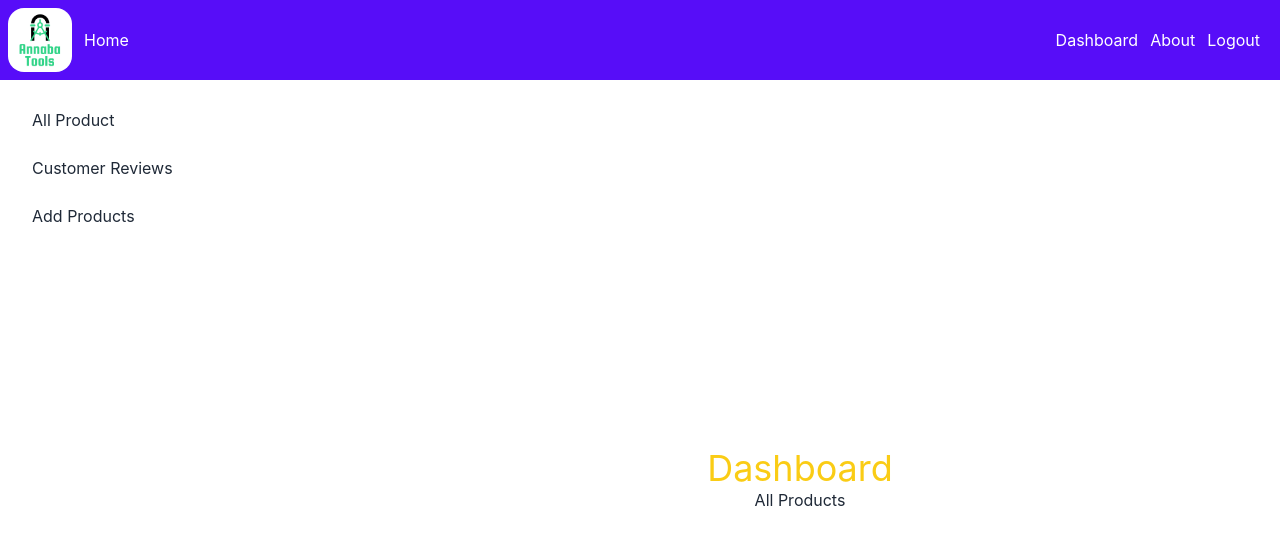
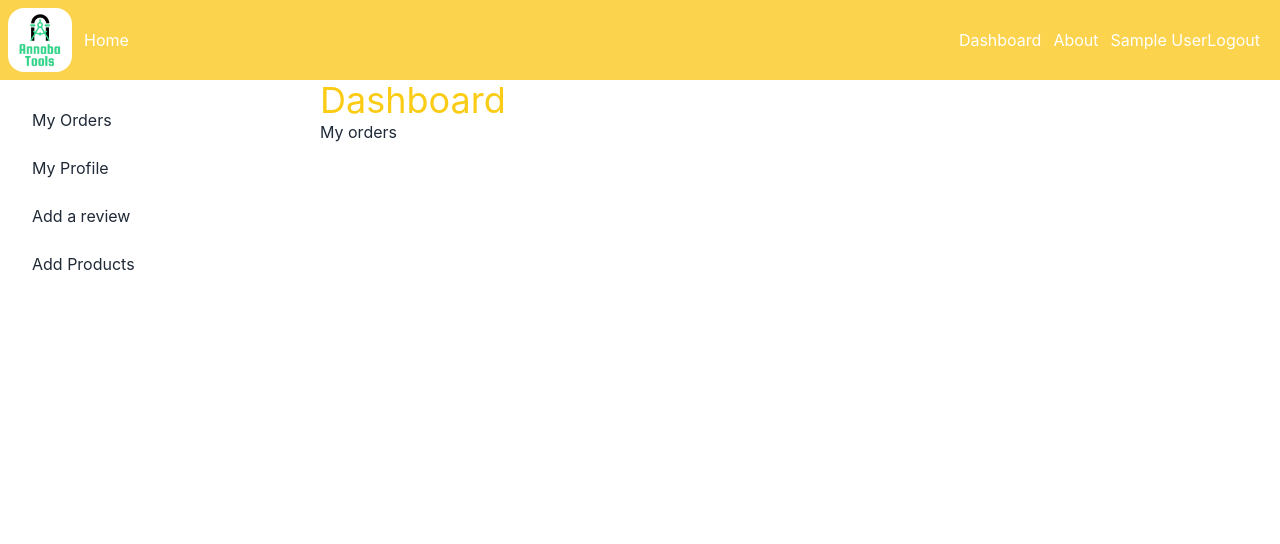
Before and after one commit to AdanAnnaba/assignment12, a React (Create React App) app: page /dashboard in a window 1280 px wide. Shown: the top 544 px of the page. Built offline with nearby package versions, Linux system fonts and the light colour scheme; no server answers; sample sign-in values are in the browser's storage.

Commit message:
add toast

```diff
--- a/package.json
+++ b/package.json
@@ -15,6 +15,7 @@
     "react-hook-form": "^7.31.2",
     "react-router-dom": "^6.3.0",
     "react-scripts": "5.0.1",
+    "react-toastify": "^9.0.1",
     "web-vitals": "^2.1.4"
   },
   "scripts": {
--- a/src/App.js
+++ b/src/App.js
@@ -1,5 +1,7 @@
 import { Routes , Route} from 'react-router-dom';
 import './App.css';
+import { ToastContainer } from 'react-toastify';
+import 'react-toastify/dist/ReactToastify.css';
 import About from './Pages/About/About';
 import AddProduct from './Pages/AddProduct/AddProduct';
 import Dashboard from './Pages/Home/Dashboard';
@@ -11,6 +13,7 @@ import SignUp from './Pages/Home/SignUp';
 import ReqAuth from './Pages/Home/ReqAuth';
 import Reviews from './Pages/Home/Reviews';
 import Purchase from './Pages/Home/Purchase';
+import Profile from './Pages/Home/Profile';
 
 function App() {
   return (
@@ -25,10 +28,13 @@ function App() {
         <Route path='/dashboard' element={<ReqAuth><Dashboard></Dashboard></ReqAuth>}>
           <Route index element={<AllProducts></AllProducts>}></Route>
           <Route path='reviews' element={<Reviews></Reviews>}></Route>
+          <Route path='profile' element={<Profile></Profile>}></Route>
           <Route path='addproduct' element={<AddProduct></AddProduct>}></Route>
         </Route>
       </Routes>
+      <ToastContainer></ToastContainer>
     </div>
+
   );
 }
 
--- a/src/Pages/Home/AllProducts.js
+++ b/src/Pages/Home/AllProducts.js
@@ -3,7 +3,7 @@ import React from 'react';
 const AllProducts = () => {
     return (
         <div>
-            <h1>All Products</h1>
+            <h1>My orders</h1>
         </div>
     );
 };
--- a/src/Pages/Home/Card.js
+++ b/src/Pages/Home/Card.js
@@ -12,7 +12,7 @@ const Card = ({product, setSingle}) => {
     <p>If a dog chews shoes whose shoes does he choose?</p>
     <div class="card-actions justify-center">
     <button class="btn btn-primary w-96"  onClick={()=>setSingle(product)}>Done</button>
-    <Link to='/purchase' onClick={()=>setSingle(product.product)} class="btn btn-primary w-96">Purchase</Link>
+    <Link to='/purchase' onClick={()=>setSingle(product)} class="btn btn-primary w-96">Purchase</Link>
     </div>
   </div>
 </div>
--- a/src/Pages/Home/CardInfo.js
+++ b/src/Pages/Home/CardInfo.js
@@ -17,7 +17,7 @@ const CardInfo = () => {
     return (
         <div>
             <p>data: {products.length}</p>
-        <div className='grid grid-cols-3 gap-2 ml-12 mt-3'>
+        <div className='grid grid-cols-1 md:grid-cols-2 lg:grid-cols-3  gap-2 ml-12 mt-3'>
 
             {
                 products.map(product=><Card key={product._id} product={product} setSingle={setSingle}></Card>)
--- a/src/Pages/Home/Dashboard.js
+++ b/src/Pages/Home/Dashboard.js
@@ -6,7 +6,7 @@ const Dashboard = () => {
         <div>
             <div class="drawer drawer-mobile">
   <input id="my-drawer-2" type="checkbox" class="drawer-toggle" />
-  <div class="drawer-content flex flex-col items-center justify-center">
+  <div class="drawer-content flex flex-col items-start justify-start">
     <h2 className='text-4xl text-yellow-400'>Dashboard</h2>
     <Outlet></Outlet>
     <label for="my-drawer-2" class="btn btn-primary drawer-button lg:hidden">Open drawer</label>
@@ -14,10 +14,11 @@ const Dashboard = () => {
   </div>
   <div class="drawer-side">
     <label for="my-drawer-2" class="drawer-overlay"></label>
-    <ul class="menu p-4 overflow-y-auto w-80 bg-base-100 text-base-content">
+    <ul class="menu p-4 m-0 overflow-y-auto w-80 bg-base-100 text-base-content">
       {/* <!-- Sidebar content here --> */}
-      <li><Link to='/dashboard'>All Product</Link></li>
-      <li><Link to='/dashboard/reviews'>Customer Reviews</Link></li>
+      <li><Link to='/dashboard'>My Orders</Link></li>
+      <li><Link to='/dashboard/profile'>My Profile</Link></li>
+      <li><Link to='/dashboard/reviews'>Add a review</Link></li>
       <li><Link to='/dashboard/addproduct'>Add Products</Link></li>
     </ul>
 
--- a/src/Pages/Home/Header.js
+++ b/src/Pages/Home/Header.js
@@ -11,9 +11,10 @@ const Header = () => {
     signOut(auth);
   };
   const [user, loading, error] = useAuthState(auth);
+  console.log(user);
 
     return (
-        <div class="navbar bg-primary">
+        <div class="navbar bg-amber-300">
         <div class="flex-1">
         <Link to='/' className='w-16'><img className='rounded-2xl' src={logo} alt="" /></Link>
         <Link to='/' className='text-white ml-3'>Home</Link>
@@ -21,11 +22,13 @@ const Header = () => {
         <div class="flex-none gap-2">
         <ul className='flex gap-3 text-white'>
 
-            <li><Link to='/dashboard'>Dashboard</Link></li>
+            {
+              user? <li><Link to='/dashboard'>Dashboard</Link></li> : ''
+            }
 
           <li><Link to='/about'>About</Link></li>
         {
-          user? <li><button className='mr-3' onClick={logout}>Logout</button></li> : <li><Link to='/login' className='mr-3'>Login</Link></li>
+          user? <li><button className='mr-3' onClick={logout}><span>{user.displayName}</span>Logout</button></li> : <li><Link to='/login' className='mr-3'>Login</Link></li>
         }
         </ul>
   </div>
--- a/src/Pages/Home/Login.js
+++ b/src/Pages/Home/Login.js
@@ -4,6 +4,7 @@ import { useSignInWithEmailAndPassword } from 'react-firebase-hooks/auth';
 import { useSignInWithGoogle } from 'react-firebase-hooks/auth';
 import auth from '../../firebase.init';
 import { Link, useLocation, useNavigate } from 'react-router-dom';
+import { toast } from 'react-toastify';
 
 
 const Login = () => {
@@ -22,7 +23,16 @@ const Login = () => {
 
   if(user || guser){
     navigate(from,{replace:true});
+    toast.success("You are login successfully", {
+      position: toast.POSITION.TOP_RIGHT
+    });
   }
+
+if(error){
+  toast.error("Please Check Your Email And Password", {
+    position: toast.POSITION.TOP_RIGHT
+  });
+}
 
   const onSubmit = data => {
     signInWithEmailAndPassword(data.email, data.password)
@@ -75,8 +85,8 @@ const Login = () => {
         <label class="label">
         {errors.password?.type === 'required' && <span class="label-text-alt text-red-500">{errors.password.message}</span>}
         {errors.password?.type === 'minLength' && <span class="label-text-alt text-red-500">{errors.password.message}</span>}
-
         </label>
+        <div><p>{Error}</p></div>
         <input className='btn btn-primary' type="submit" />
         </div>
         </form>
--- /dev/null
+++ b/src/Pages/Home/Profile.js
@@ -0,0 +1,11 @@
+import React from 'react';
+
+const Profile = () => {
+    return (
+        <div>
+            <h1>this is profile</h1>
+        </div>
+    );
+};
+
+export default Profile;
--- a/src/Pages/Home/SignUp.js
+++ b/src/Pages/Home/SignUp.js
@@ -104,7 +104,7 @@ const SignUp = () => {
           <button onClick={()=>signInWithGoogle()} class="btn btn-primary">Signin With Google</button>
         </div>
         <div>
-          <span><Link to='/login'>Please Sign Up</Link></span>
+          <span><Link to='/login'>Please Login</Link></span>
         </div>
       </div>
     </div>
```
Also changed, not shown: 1 other file (tests, documents, lock files or other folders).
